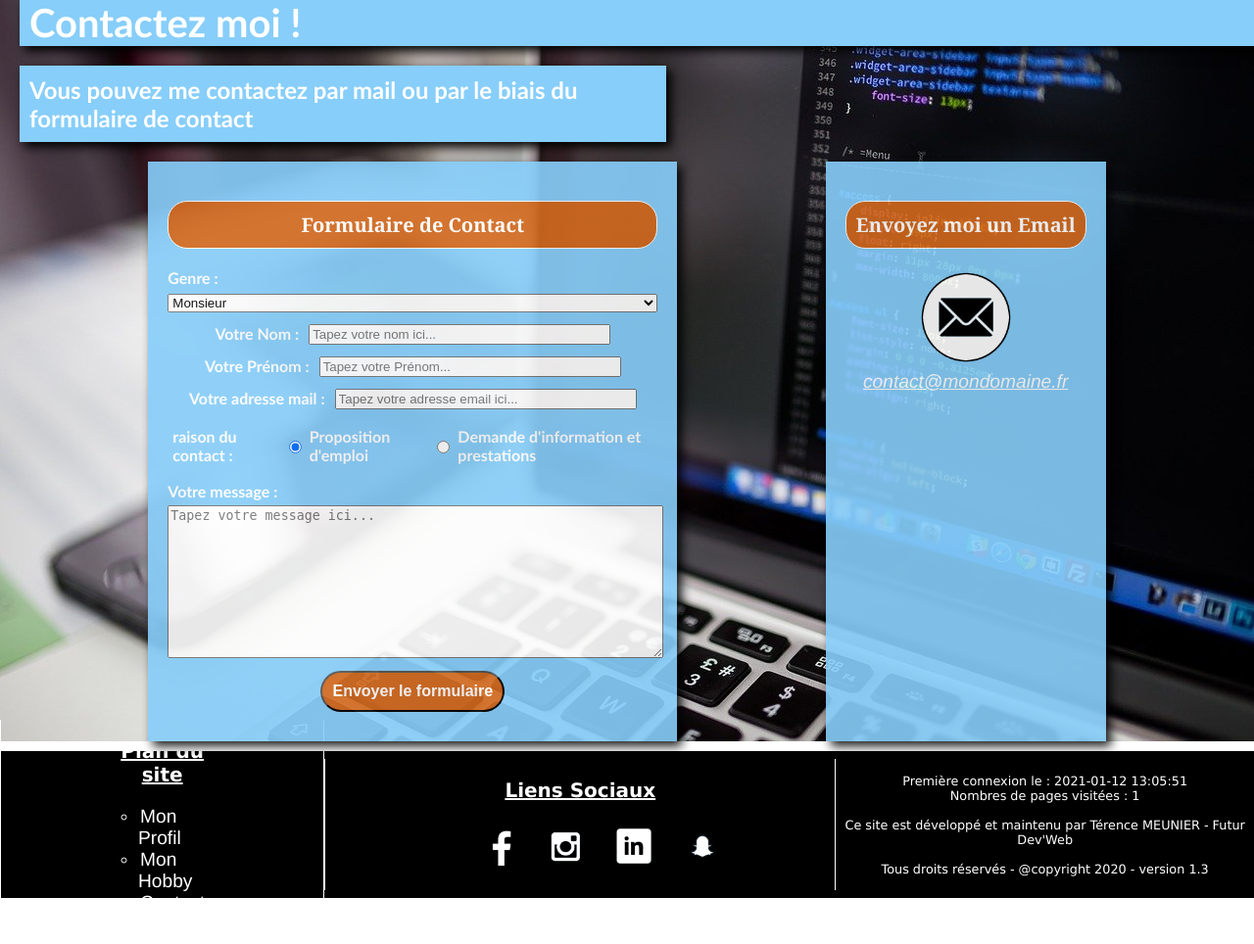
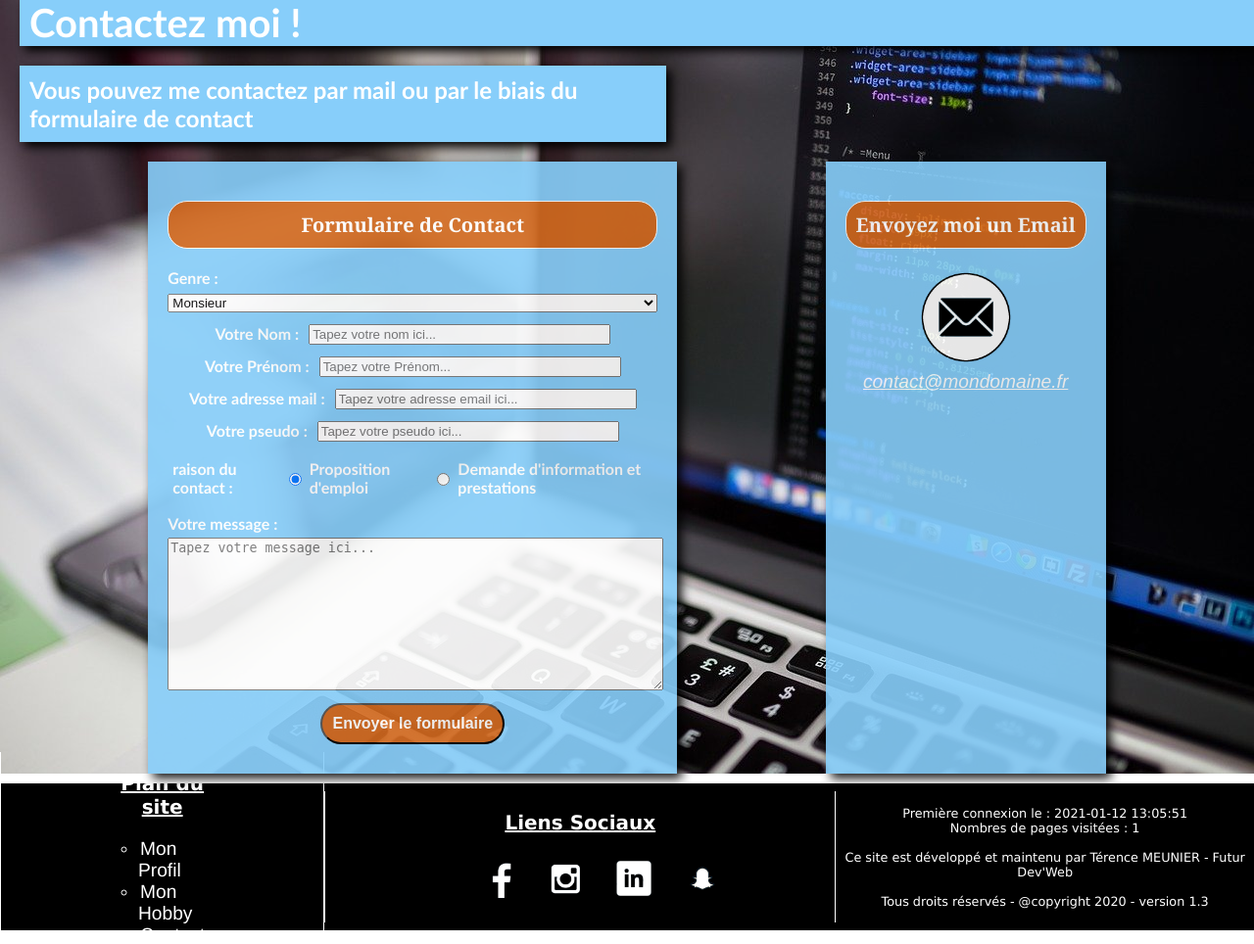
Before and after one commit to terence-meunier/mon-cv, a PHP site: template pages/contact.php in a window 1280 px wide. Shown: the part 270-1234 px from the top of the page at 98% size. Before the commit the page ends 1187 px from the top, so only its background shows below. Run offline with PHP 8.4, Linux system fonts and the light colour scheme; the template is opened without the code that fills it: most values are stand-ins (such as "Sample title", 1, 10 or a date in 2020).

Commit message:
feat(contact): Add pseudo field

```diff
--- a/pages/contact.php
+++ b/pages/contact.php
@@ -5,7 +5,8 @@ $formSent = filter_has_var(INPUT_POST, 'gender')
     && filter_has_var(INPUT_POST, 'contact_firstname')
     && filter_has_var(INPUT_POST, 'contact_email')
     && filter_has_var(INPUT_POST, 'contact_subject')
-    && filter_has_var(INPUT_POST, 'message_text');
+    && filter_has_var(INPUT_POST, 'message_text')
+    && filter_has_var(INPUT_POST, 'contact_pseudo');
 
 // Si le formulaire à bien été envoyé avec tous les champs nécessaire, on fait le traitement
 if ($formSent) {
@@ -15,6 +16,7 @@ if ($formSent) {
         'gender' => false,
         'contact_lastname' => false,
         'contact_firstname' => false,
+        'contact_pseudo' => false,
         'contact_email' => false,
         'contact_email_valid' => false,
         'contact_subject' => false,
@@ -32,6 +34,7 @@ if ($formSent) {
         'gender' => FILTER_SANITIZE_STRING,
         'contact_lastname' => FILTER_SANITIZE_STRING,
         'contact_firstname' => FILTER_SANITIZE_STRING,
+        'contact_pseudo' => FILTER_SANITIZE_STRING,
         'contact_email' => FILTER_VALIDATE_EMAIL,
         'contact_subject' => FILTER_SANITIZE_STRING,
         'message_text' => FILTER_SANITIZE_STRING
@@ -69,6 +72,12 @@ if ($formSent) {
     } else {
         $formErrors['message_text'] = false;
     }
+    // Champ pseudo
+    if (empty($datas['contact_pseudo'])) {
+        $formErrors['contact_pseudo'] = 'Le champ pseudo est vide';
+    } else {
+        $formErrors['contact_pseudo'] = false;
+    }
 
     // Verifier si l'adresse email est valide
     if ($datas['contact_email']) {
@@ -103,6 +112,7 @@ if ($formSent) {
         && !$formErrors['gender']
         && !$formErrors['contact_lastname']
         && !$formErrors['contact_firstname']
+        && !$formErrors['contact_pseudo']
         && !$formErrors['contact_email']
         && !$formErrors['message_text']
         && !$formErrors['contact_email_valid']
@@ -120,6 +130,7 @@ if ($formSent) {
             $datas['contact_firstname'] = '';
             $datas['contact_email'] = '';
             $datas['message_text'] = '';
+            $datas['contact_pseudo'] = '';
         } else {
             $formInfos['msg_info'] = 'Erreur d\'écriture du fichier';
         }
@@ -169,6 +180,12 @@ if ($formSent) {
                         <input type="text" id="contact_email" name="contact_email"
                                placeholder="Tapez votre adresse email ici...">
                     </div>
+                    <p class="error_message"><?= (isset($formErrors['contact_pseudo']) && $formErrors['contact_pseudo']) ? $formErrors['contact_pseudo'] : '' ?></p>
+                    <div class="champs">
+                        <label for="contact_pseudo">Votre pseudo : </label>
+                        <input type="text" id="contact_pseudo" name="contact_pseudo"
+                               placeholder="Tapez votre pseudo ici..." value="<?= isset($datas['contact_pseudo']) ? $datas['contact_pseudo'] : '' ?>">
+                    </div>
                     <p class="error_message"><?= (isset($formErrors['contact_subject']) && $formErrors['contact_subject']) ? $formErrors['contact_subject'] : '' ?></p>
                     <div id="radio_buttons">
                         <label>raison du contact :</label>
```
